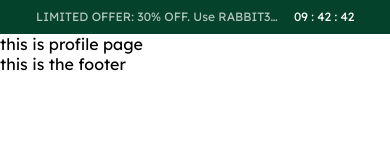
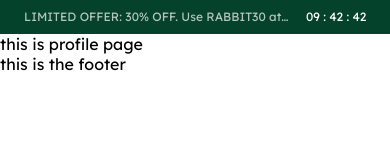
Before and after one commit to qyj971228/shopping, a Next.js app: page /profile in a window 390 px wide. Shown: the top 160 px of the page. Built offline with nearby package versions, Linux system fonts and the light colour scheme.

Commit message:
fix: notifaction description min-width

```diff
--- a/src/components/pages/Home/Notification.scss
+++ b/src/components/pages/Home/Notification.scss
@@ -24,10 +24,9 @@
 @media screen and (max-width: 500px) {
   .notification {
     padding: 8px 24px;
-    gap: 16px;
     font-size: 12px;
     .description {
-      max-width: calc(100% - 60px - 24px - 16px);
+      max-width: calc(100% - 24px - 16px);
       overflow: hidden;
       text-overflow: ellipsis;
       white-space: nowrap;
```
